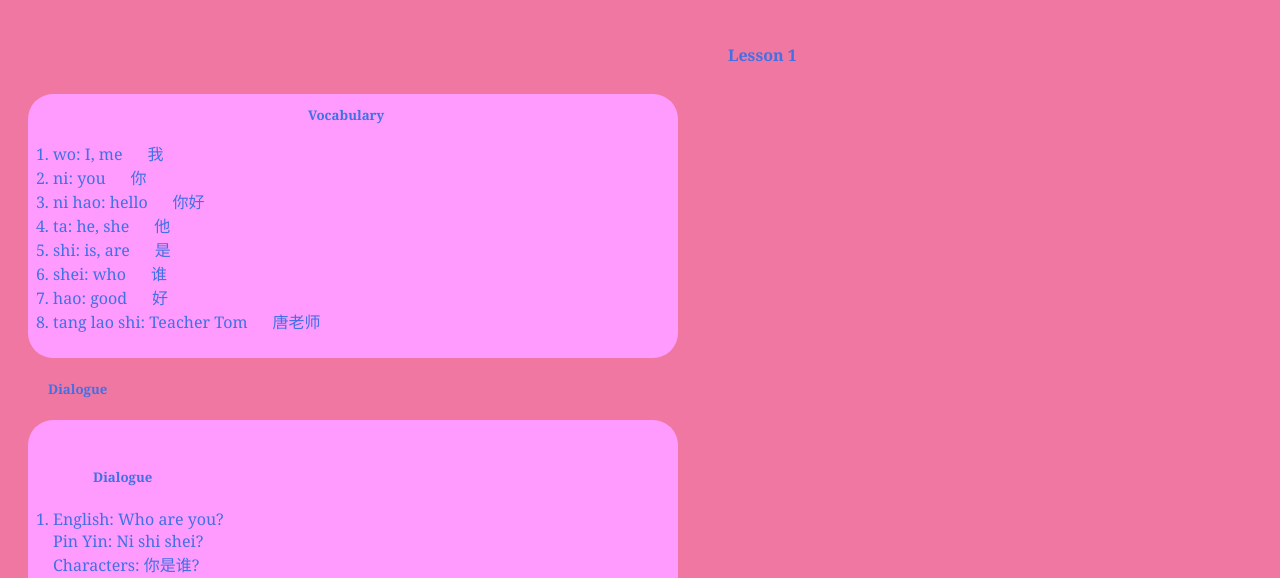
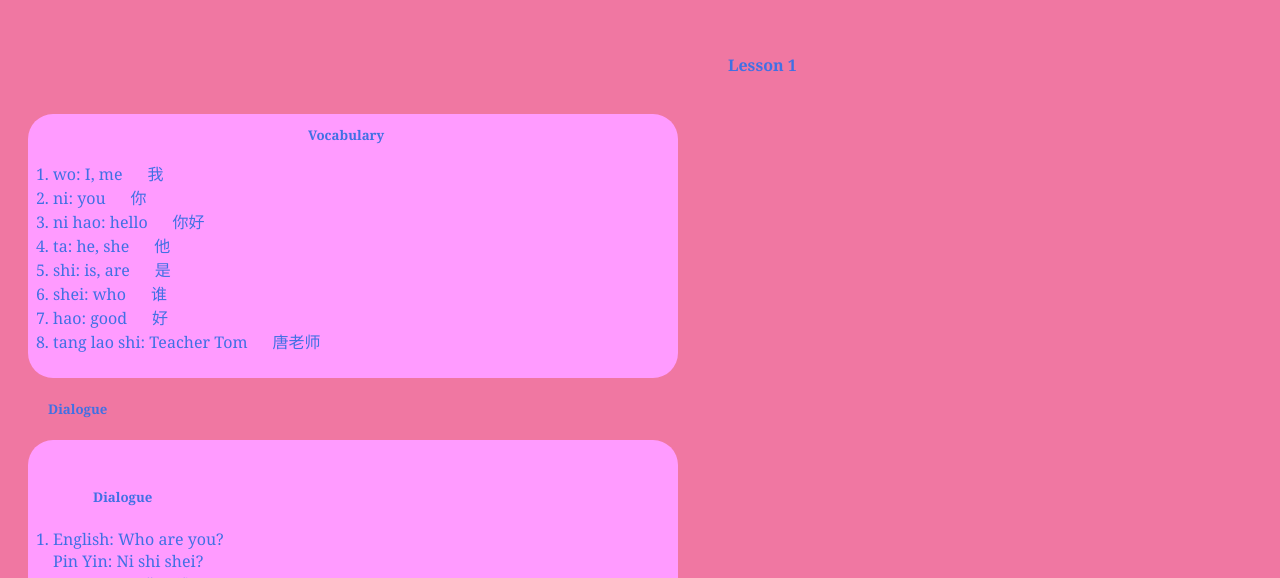
Before and after one commit to rwjuh/rwjuh.github.io, a plain HTML site: page index.html in a window 1280 px wide. Shown: the part 725-1303 px from the top of the page. Drawn offline with Linux system fonts and the light colour scheme.

Commit message:
Update index.html

```diff
--- a/index.html
+++ b/index.html
@@ -197,15 +197,16 @@
       }
       #lesson_1 {
           position: absolute;
-          margin-top: 400px;
+          margin-top: 410px;
           margin-left: 720px;
       }
       #l1v {
-          margin-top: 450px;
+          margin-top: 470px;
+          mar
       }
       #l1vh {
           position: absolute;
-          margin-top: 440px;
+          margin-top: 460px;
           margin-left: 260px;
       }
     </style>
```
